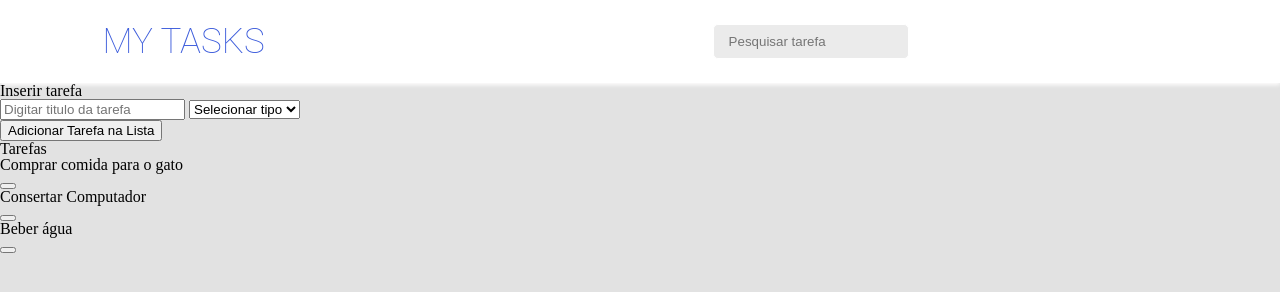
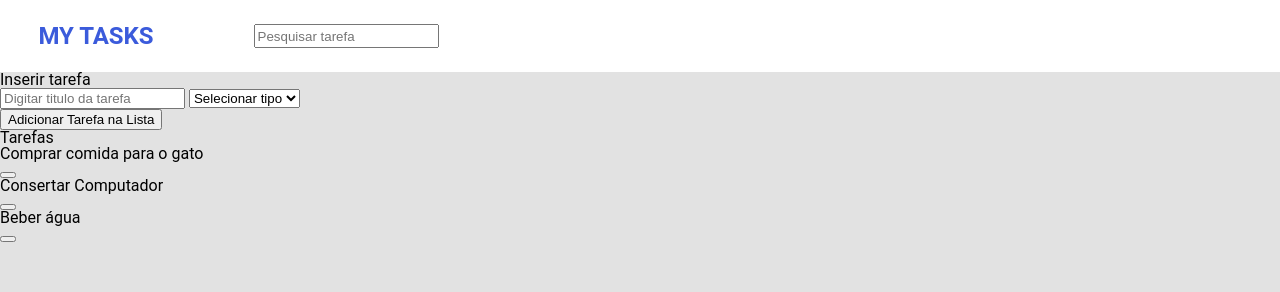
Before and after one commit to BrenoGHeat/m2-lista-de-tarefas-Breno, a plain HTML site: page index.html in a window 1280 px wide. Drawn offline with Linux system fonts and the light colour scheme.

Commit message:
começando a mexer no css

```diff
--- a/style.css
+++ b/style.css
@@ -1,40 +1,42 @@
-
 body{
     background-color: #e2e2e2;
+    font-family: 'Roboto';
 }
 
 .header__container{
-    display:flex;
-    justify-content: flex-start;
     background-color: white;
-    box-shadow: 0px 2px 4px rgb(255, 254, 254);
-    padding: 3vh 8vw;
-}
-
-
-.header__title{
-    font-family: 'Roboto';
-    flex-grow: 0.5;
-    color : #3b5bdb ;
-    text-align: left;
-    font-size: 35px;
-    font-weight: 200;
+    display: flex;
+    flex-direction: row;
+    justify-content: space-between;
+    padding: 3vh 3vw;
 
 }
 
 .header__content{
-    height: 100%;
+    background-color: white;
     display: flex;
-    gap: 35vw;
+    flex-direction: row;
+    justify-content: space-between;
+    gap: 100px;
+
 }
 
-.header__input--search{
-    max-height: 100px;
-    max-width: 500px;
+.header__title{
+    font-family: 'Roboto';
+    font-size: 1.5em;
+    font-weight: 600;
+    color: #3b5bdb;
+    display: flex;
+    flex-direction: row;
+}
+
+.header__input{
     background-color: #ebebeb;
-    border: solid 1px #ffffff;
-    border-radius: 5px;
+    text-align: center;
     display: flex;
-    text-align: left;
-    padding-left: 15px;
+    border: transparent 1px #ffffff;
+    border-radius: 3px;
+    margin: 0;
+    padding: 3px;
+
 }
```
